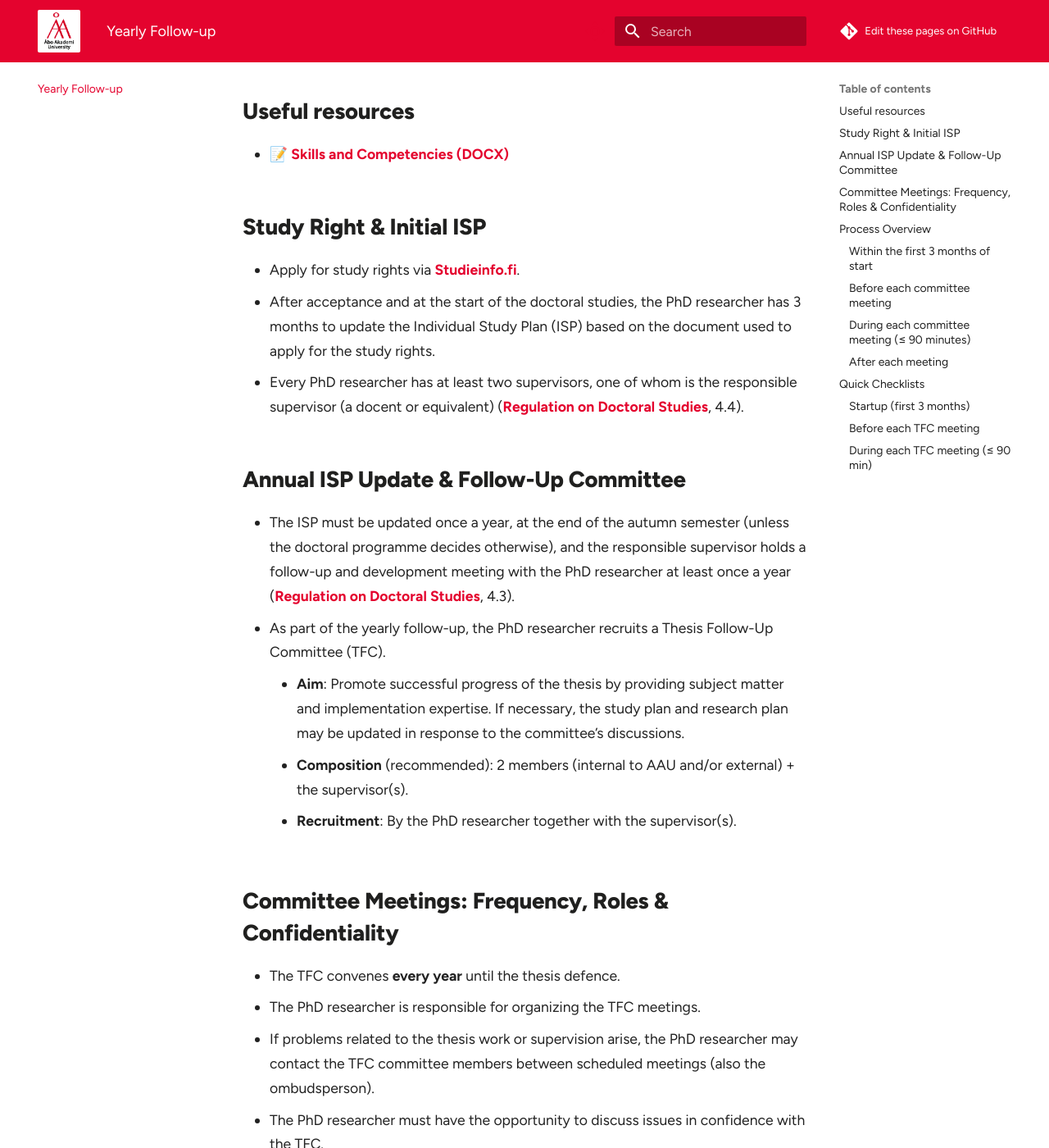
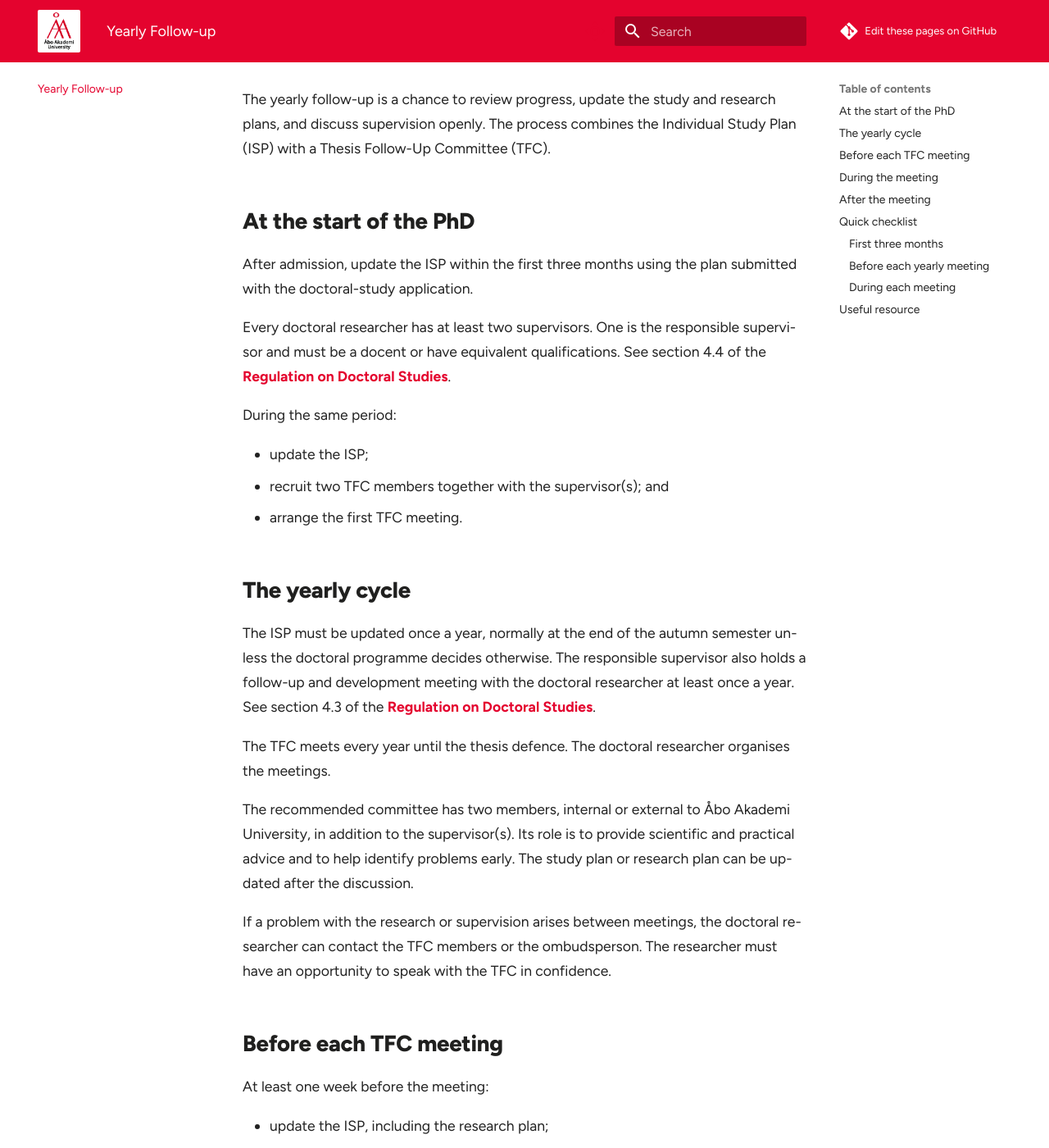
Before and after one commit to AAUGS-DP-Biosciences-and-Drug-Research/Home, an MkDocs documentation site: the page built from docs/yearly-followup.md, in a window 1280 px wide and 1400 px high, scrolled down 194 px. Shown: the whole window at 82% size. Built offline with MkDocs 1.6.1 and Material for MkDocs 9.7.7, drawn with Linux system fonts in a browser that asks for light colours; comment, search, counter and statistics services are not loaded; some of the changed text lies outside the part shown.

Commit message:
Rewrite yearly follow-up guide

```diff
--- a/docs/yearly-followup.md
+++ b/docs/yearly-followup.md
@@ -4,79 +4,79 @@
 
 # Yearly follow-up during your PhD studies
 
-## Useful resources
+The yearly follow-up is a chance to review progress, update the study and research plans, and discuss supervision openly. The process combines the Individual Study Plan (ISP) with a Thesis Follow-Up Committee (TFC).
+
+## At the start of the PhD
+
+After admission, update the ISP within the first three months using the plan submitted with the doctoral-study application.
+
+Every doctoral researcher has at least two supervisors. One is the responsible supervisor and must be a docent or have equivalent qualifications. See section 4.4 of the [Regulation on Doctoral Studies](https://www.abo.fi/wp-content/uploads/2025/11/regulation-on-doctoral-studies.pdf).
+
+During the same period:
+
+- update the ISP;
+- recruit two TFC members together with the supervisor(s); and
+- arrange the first TFC meeting.
+
+## The yearly cycle
+
+The ISP must be updated once a year, normally at the end of the autumn semester unless the doctoral programme decides otherwise. The responsible supervisor also holds a follow-up and development meeting with the doctoral researcher at least once a year. See section 4.3 of the [Regulation on Doctoral Studies](https://www.abo.fi/wp-content/uploads/2025/11/regulation-on-doctoral-studies.pdf).
+
+The TFC meets every year until the thesis defence. The doctoral researcher organises the meetings.
+
+The recommended committee has two members, internal or external to Åbo Akademi University, in addition to the supervisor(s). Its role is to provide scientific and practical advice and to help identify problems early. The study plan or research plan can be updated after the discussion.
+
+If a problem with the research or supervision arises between meetings, the doctoral researcher can contact the TFC members or the ombudsperson. The researcher must have an opportunity to speak with the TFC in confidence.
+
+## Before each TFC meeting
+
+At least one week before the meeting:
+
+- update the ISP, including the research plan;
+- send the updated ISP to the TFC and supervisors; and
+- circulate the agenda and any other material.
+
+## During the meeting
+
+Allow up to **90 minutes**.
+
+1. **Researcher presentation and discussion — up to 60 minutes.** Cover the doctoral training plan and the main points needed to judge progress toward graduation:
+    - completed and planned courses;
+    - scientific progress;
+    - publication plan;
+    - funding plan; and
+    - expected graduation date.
+2. **Committee feedback.** Discuss the graduation plan, research plan, and presentation.
+3. **Confidential discussion with the supervisor(s) — 10–15 minutes.** The doctoral researcher leaves the room so the committee and supervisor(s) can discuss any concerns.
+4. **Confidential discussion with the doctoral researcher — final 10 minutes.** The supervisor(s) leave so the doctoral researcher can raise supervision-related questions or concerns directly with the committee.
+
+## After the meeting
+
+Within one week, write short minutes, share them with the participants, make any final changes to the ISP, and submit the updated ISP to the graduate school.
+
+## Quick checklist
+
+### First three months
+
+- [ ] Update the ISP
+- [ ] Recruit two TFC members with the supervisor(s)
+- [ ] Arrange the first TFC meeting
+
+### Before each yearly meeting
+
+- [ ] Update the ISP and research plan
+- [ ] Send them to the TFC and supervisor(s) at least one week in advance
+- [ ] Circulate the agenda and supporting material
+
+### During each meeting
+
+- [ ] Review graduation requirements and target date
+- [ ] Review courses and scientific progress
+- [ ] Review the publication plan
+- [ ] Review the funding plan
+- [ ] Hold the confidential discussion without the doctoral researcher
+- [ ] Hold the confidential discussion without the supervisor(s)
+
+## Useful resource
 
 - 📝 [Skills and Competencies (DOCX)](files/Skills%20and%20competencies_v250108.docx)
-
-## Study Right & Initial ISP
-- Apply for study rights via [Studieinfo.fi](https://studyinfo.fi/).
-- After acceptance and at the start of the doctoral studies, the PhD researcher has 3 months to update the Individual Study Plan (ISP) based on the document used to apply for the study rights.
-- Every PhD researcher has at least two supervisors, one of whom is the responsible supervisor (a docent or equivalent) ([Regulation on Doctoral Studies](https://www.abo.fi/wp-content/uploads/2025/11/regulation-on-doctoral-studies.pdf), 4.4).
-
-## Annual ISP Update & Follow-Up Committee
-- The ISP must be updated once a year, at the end of the autumn semester (unless the doctoral programme decides otherwise), and the responsible supervisor holds a follow-up and development meeting with the PhD researcher at least once a year ([Regulation on Doctoral Studies](https://www.abo.fi/wp-content/uploads/2025/11/regulation-on-doctoral-studies.pdf), 4.3).
-- As part of the yearly follow-up, the PhD researcher recruits a Thesis Follow-Up Committee (TFC).
-    - **Aim**: Promote successful progress of the thesis by providing subject matter and implementation expertise. If necessary, the study plan and research plan may be updated in response to the committee’s discussions.
-    - **Composition** (recommended): 2 members (internal to AAU and/or external) + the supervisor(s).
-    - **Recruitment**: By the PhD researcher together with the supervisor(s).
-
-## Committee Meetings: Frequency, Roles & Confidentiality
-- The TFC convenes **every year** until the thesis defence.
-- The PhD researcher is responsible for organizing the TFC meetings.
-- If problems related to the thesis work or supervision arise, the PhD researcher may contact the TFC committee members between scheduled meetings (also the ombudsperson).
-- The PhD researcher must have the opportunity to discuss issues in confidence with the TFC.
-
----
-
-## Process Overview
-
-### Within the first 3 months of start
-- Update the **ISP**
-- **Recruitment** of the TFC.
-- Organise the **first meeting** with the TFC
-
-### Before each committee meeting
-- Update the ISP(including the research plan) and share it with TFC members at least one week before the meeting
-
-### During each committee meeting (≤ **90 minutes**)
-1) The PhD researcher (maximum 1h with questions):
-
-- Presents the doctoral training plan.
-- The presentation focuses on the graduation requirements:
-- Progress so far:
-    - Courses
-    - Funding plan
-    - Scientific progress and publication plan
-    - Expected graduation date
-
-2) The TFC gives constructive feedback on the graduation plan, research plan and the presentation skills.
-
-3) After the presentation, the PhD researcher leaves for 10-15 minutes so that the supervisor can confidentially discuss with the committee any potential issues with the PhD
-
-4) Final 10 minutes: supervisor(s) are dismissed; the PhD researcher comes back and continues confidentially with the committee to raise any supervision-related issues or concerns.
-
-### After each meeting
-
-- The PhD researcher reflects on the discussion, writes brief minutes to share with all participants (at the latest within one week following the meeting), and makes final updates to the ISP for submission to the graduate school.
-
-## Quick Checklists
-
-### Startup (first 3 months)
-
-- [ ] Update ISP based on the application documents
-- [ ] Recruit two TFC members (internal and/or external) with supervisor(s)
-
-### Before each TFC meeting
-
-- [ ] Update ISP
-- [ ] Share ISP with TFC and supervisor(s)
-- [ ] Circulate agenda and materials
-
-### During each TFC meeting (≤ 90 min)
-
-- [ ] Graduation requirements & target date
-- [ ] Progress (courses, research)
-- [ ] Publication plan
-- [ ] Funding plan
-- [ ] 10 minutes without the PhD researcher (confidential)
-- [ ] Last 10 minutes without main supervisor(s) (confidential)
```
